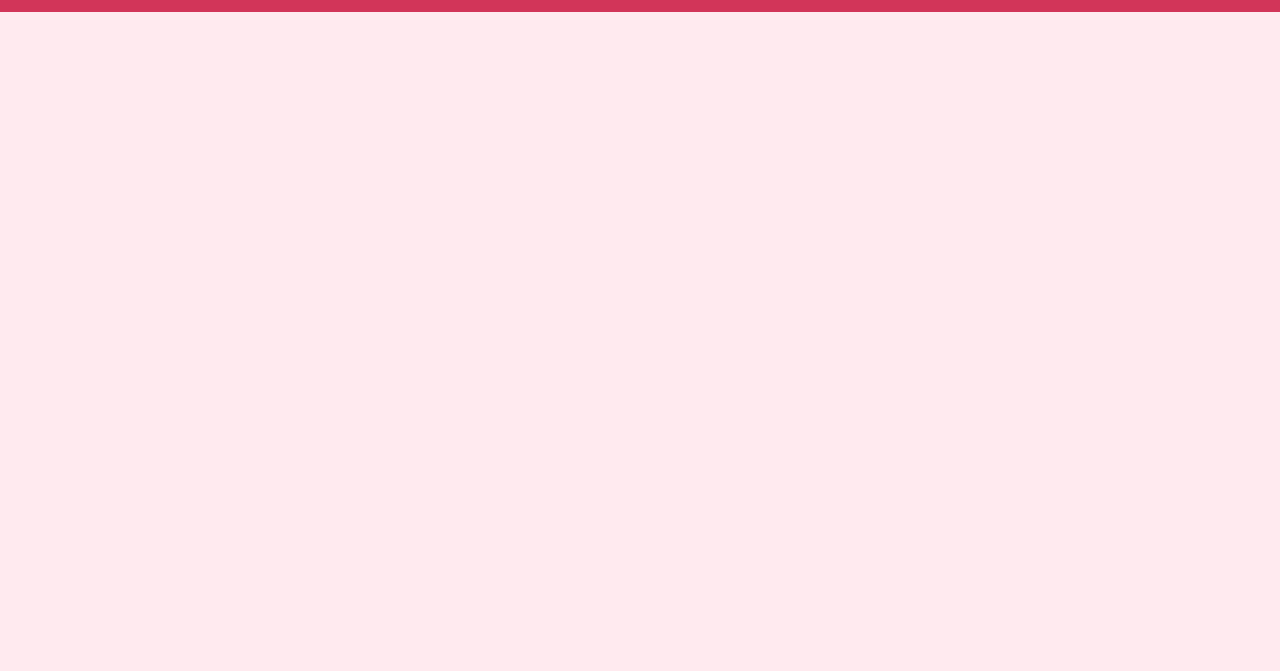
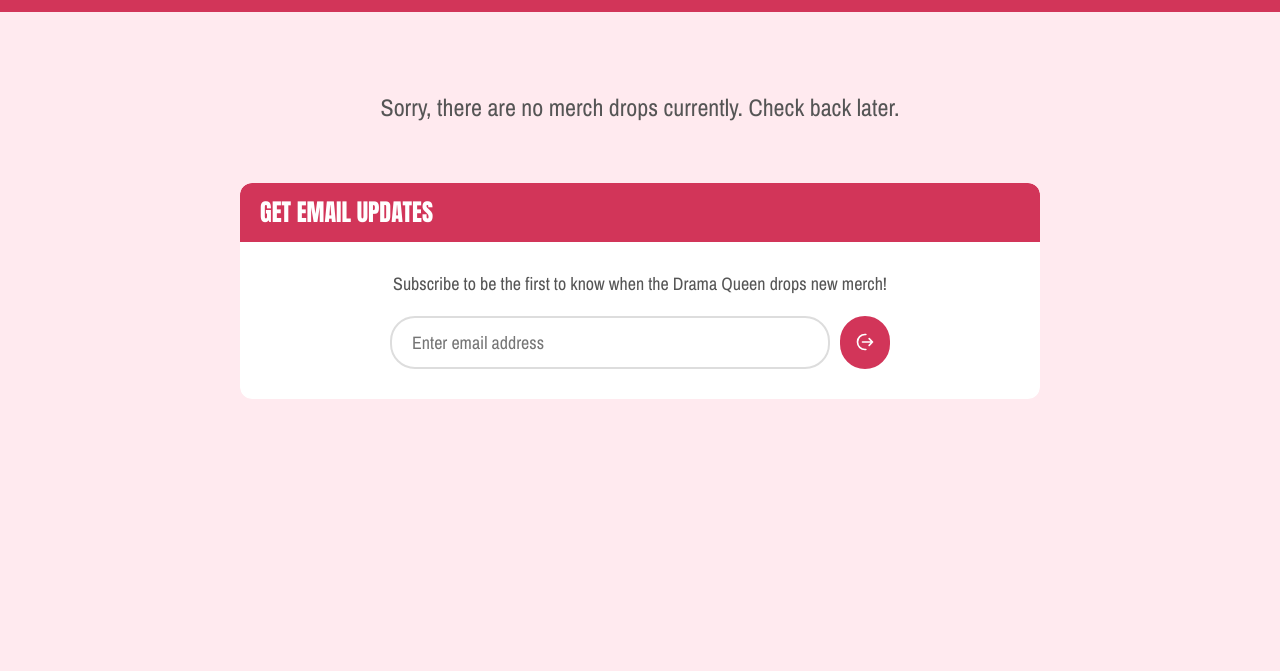
Before and after one commit to rayspotlight/rayspotlight.github.io, a plain HTML site: page merch.html in a window 1280 px wide. Shown: the part 58-729 px from the top of the page. Drawn offline with nearby package versions, Linux system fonts and the light colour scheme.

Commit message:
Update merch.html

```diff
--- a/merch.html
+++ b/merch.html
@@ -17,6 +17,7 @@
 <meta name="twitter:card" content="summary_large_image">
 <meta name="twitter:title" content="RaySpotlight Official Website">
 <meta name="twitter:image" content="https://rayspotlight.com/assets/og-image.png">
+<link rel="icon" href="/favicon.ico" type="image/x-icon">
 <link rel="apple-touch-icon" sizes="180x180" href="/assets/apple-touch-icon.png">
 <link rel="icon" type="image/png" sizes="32x32" href="/assets/favicon-32x32.png">
 <link rel="icon" type="image/png" sizes="16x16" href="/assets/favicon-16x16.png">
@@ -84,6 +85,29 @@
 </header>
 
 <main>
+<section class="merch-empty-section">
+<div class="merch-empty-state">
+<p>Sorry, there are no merch drops currently. Check back later.</p>
+</div>
+
+<div class="merch-email-updates">
+<div class="bento-item">
+<div class="bento-header">
+GET EMAIL UPDATES
+</div>
+<div class="bento-content email-updates">
+<p>Subscribe to be the first to know when the Drama Queen drops new merch!</p>
+<form class="email-form">
+<input type="email" class="email-input" placeholder="Enter email address" required>
+<button type="submit" class="submit-btn" aria-label="Subscribe">
+<img src="/assets/arrow-right.svg" alt="Subscribe">
+</button>
+</form>
+<div id="emailError" class="error-message" style="display: none;"></div>
+</div>
+</div>
+</div>
+</section>
 </main>
 
 <footer>
@@ -108,7 +132,6 @@
 </div>
 </footer>
 
-
 <script src="/script.js"></script>
 </body>
 </html>
```
Lines whose indentation alone changed are shown as unchanged.
